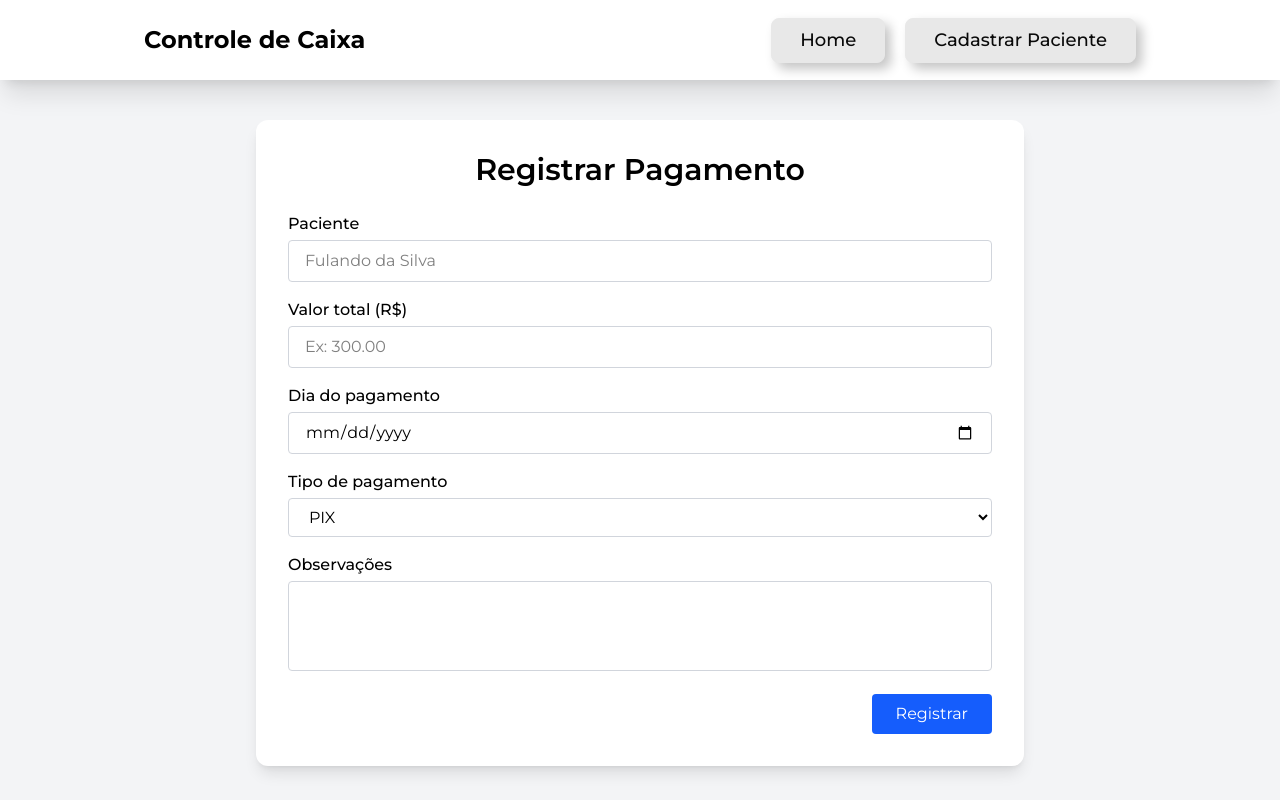
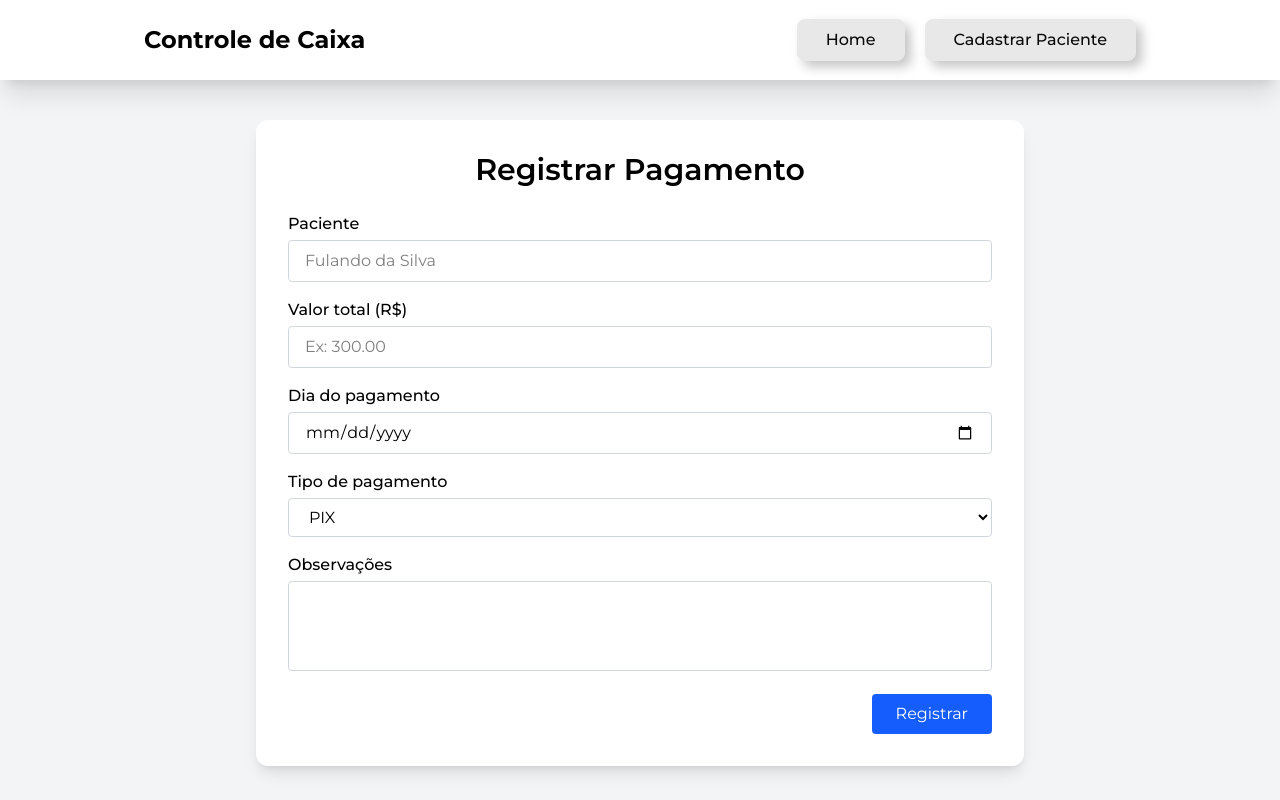
Before and after one commit to BerPGR/controle-caixa, a React (Vite) app: page /registrar-pagamento in a window 1280 px wide. Built offline with nearby package versions, Linux system fonts and the light colour scheme.

Commit message:
feat: changed payment creation

```diff
--- a/src/components/Navbar.tsx
+++ b/src/components/Navbar.tsx
@@ -8,13 +8,13 @@ export const Navbar = () => {
       <div className="gap-5 flex">
         <Link
           to="/"
-          className="relative px-7 py-2 text-[18px] font-medium rounded-lg border border-[#e8e8e8] bg-[#e8e8e8] text-[#090909] shadow-[6px_6px_12px_#c5c5c5,_-6px_-6px_12px_#ffffff] transition-all duration-300 ease-in hover:bg-[#009087] hover:text-white active:scale-95 active:shadow-inner"
+          className="relative px-7 py-2 text-[16px] font-medium rounded-lg border border-[#e8e8e8] bg-[#e8e8e8] text-[#090909] shadow-[6px_6px_12px_#c5c5c5,_-6px_-6px_12px_#ffffff] transition-all duration-300 ease-in hover:bg-[#009087] hover:text-white active:scale-95 active:shadow-inner"
         >
           Home
         </Link>
         <Link
           to="/cadastrar"
-          className="relative px-7 py-2 text-[18px] font-medium rounded-lg border border-[#e8e8e8] bg-[#e8e8e8] text-[#090909] shadow-[6px_6px_12px_#c5c5c5,_-6px_-6px_12px_#ffffff] transition-all duration-300 ease-in hover:bg-[#009087] hover:text-white active:scale-95 active:shadow-inner"
+          className="relative px-7 py-2 text-[16px] font-medium rounded-lg border border-[#e8e8e8] bg-[#e8e8e8] text-[#090909] shadow-[6px_6px_12px_#c5c5c5,_-6px_-6px_12px_#ffffff] transition-all duration-300 ease-in hover:bg-[#009087] hover:text-white active:scale-95 active:shadow-inner"
         >
           Cadastrar Paciente
         </Link>
--- a/src/screens/RegisterPayment.tsx
+++ b/src/screens/RegisterPayment.tsx
@@ -35,7 +35,7 @@ export const RegisterPayment = () => {
     const pagamento = {
       pacienteId: paciente,
       valorTotal,
-      diaPagamento: new Date(diaPagamento),
+      diaPagamento: new Date(diaPagamento + "T00:00:00"),
       tipoPagamento,
       valorParcelado: tipoPagamento.includes("Crédito") ? valorParcelado : "",
       observacoes,
```
